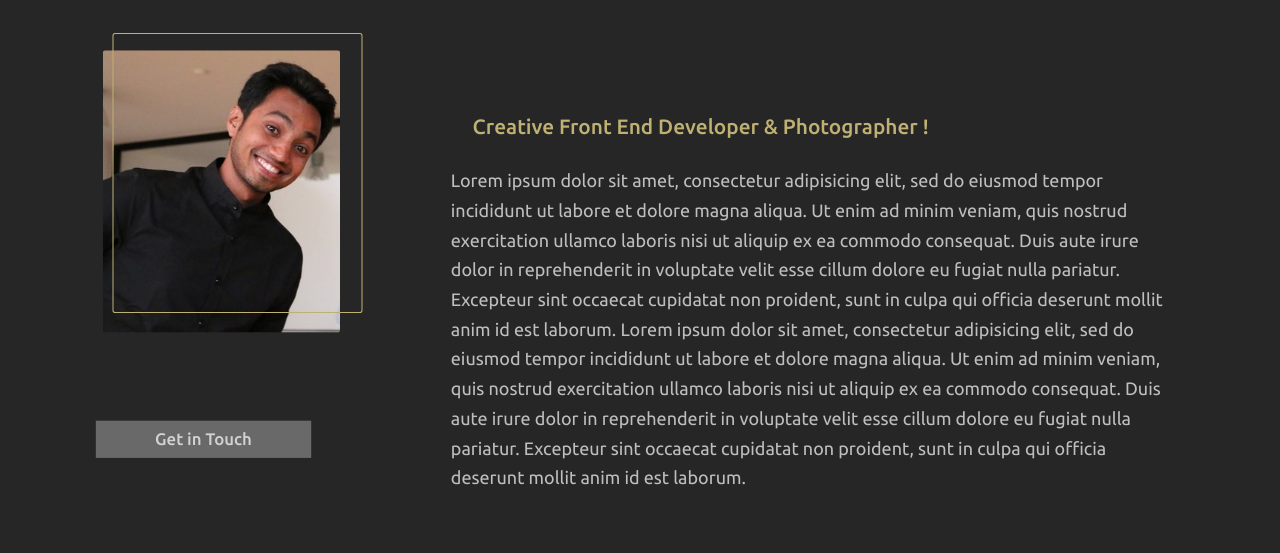
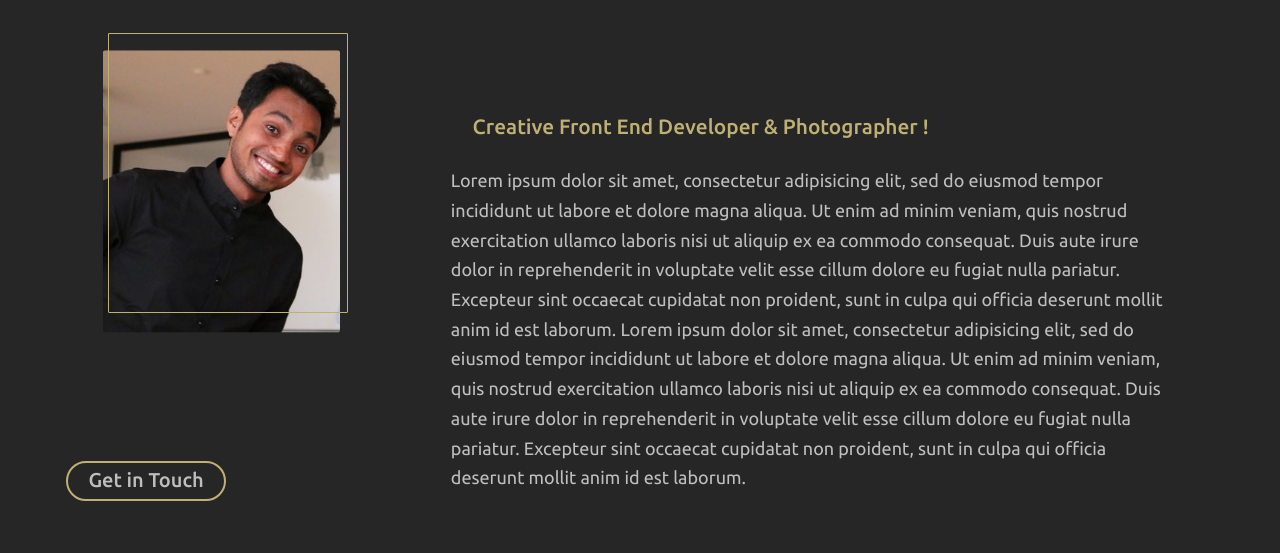
Before and after one commit to samsul003/samsularefin, a website built with webpack: page app/index.html in a window 1280 px wide. Shown: the part 247-800 px from the top of the page. Built offline with nearby package versions, Linux system fonts and the light colour scheme.

Commit message:
styled button block

```diff
--- a/app/assets/styles/modules/_btn.css
+++ b/app/assets/styles/modules/_btn.css
@@ -1,40 +1,48 @@
 .btn {
-  background-color: $mainGrey;
+  position: relative;
+  background-color: $mainGrey .1;
   color: $mainWhite;
+  position: relative;
   font-size: 21px;
-  font-weight: 900;
+  font-weight: 300;
   text-decoration: none;
   text-align: center;
-  padding: 15px 0;
+  padding: 0;
   margin-left: 25px;
   display: block;
+  border: 2px solid $mainGold;
+  border-radius: 40px;
   top: 0;
   left: 0;
-  transform: translateX(0) scale(.6);
+  transform: translateX(0);
   transform-origin: 0 -410%;
   transition: all .5s ease-out;
+
+    &:hover {
+      color: $mainBlack;
+      background-color: $mainGold;
+    }
 
   @mixin atSmall {
     width: 55px;
     font-size: 28px;
     margin-left: 0;
-    transform: translateX(8%) scale(.5);
+    transform: translateX(8%);
     transform-origin: 0 -220%;
     transition: all .5s ease-out;
   }
 
   @mixin atMedium {
-    width: auto;
-    font-size: 28px;
-    margin-left: 0;
-    transform: translateX(4%) scale(.5);
-    transform-origin: 0 -220%;
+    width: 160px;
+    height: 40px;
+    font-size: 20px;
+    padding-top: 5px;
     transition: all .5s ease-out;
   }
 
   @mixin atLarge {
     font-weight: 500;
-    transform: translateX(15%) scale(.6);
+    transform: translateX(15%);
     transform-origin: 0 -162%;
     transition: all .5s ease-out;
   }
--- a/app/assets/styles/modules/_profile.css
+++ b/app/assets/styles/modules/_profile.css
@@ -26,9 +26,9 @@
   }
   /*styles for box frame*/
   &__photo__frame {
-    border: 1px solid $mainGold;
-    border-radius: 1%;
-  	width: 250px;
+    border: 1.5px solid $mainGold;
+    border-radius: 0.5%;
+  	width: 240px;
   	height: 280px;
     display: block;
     position: absolute;
--- a/app/assets/styles/modules/_site-header.css
+++ b/app/assets/styles/modules/_site-header.css
@@ -84,6 +84,7 @@
     transform: scale(.95);
     margin: 8px 35px 0 0;
     display: inline-block;
+    position: relative;
     z-index: 10;
     float: right;
     @mixin clearfix;
--- a/app/temp/styles/styles.css
+++ b/app/temp/styles/styles.css
@@ -714,6 +714,7 @@ img {
           transform: scale(.95);
   margin: 8px 35px 0 0;
   display: inline-block;
+  position: relative;
   z-index: 10;
   float: right;
 }
@@ -831,9 +832,9 @@ img {
 /*styles for box frame*/
 
 .profile__photo__frame {
-  border: 1px solid rgb(191, 176, 115);
-  border-radius: 1%;
-  width: 250px;
+  border: 1.5px solid rgb(191, 176, 115);
+  border-radius: 0.5%;
+  width: 240px;
   height: 280px;
   display: block;
   position: absolute;
@@ -986,8 +987,9 @@ img {
 /*styles for circle*/
 
 .circle {
-	background: rgba(255, 255, 255, 0.7);
+	background: rgba(128,0,0, .5);
 	border-radius:50px;
+	/*box-shadow: 1px 1px 40px $mainRed;*/
 	width: 30px;
 	height: 30px;
   float: right;
@@ -1000,9 +1002,9 @@ img {
 	cursor: pointer;
 }
 
-.circle:hover {
-	box-shadow: 1px 1px 40px #800000;
-}
+/*.circle:hover {
+	box-shadow: 1px 1px 40px $mainRed;
+}*/
 
 .primary-nav {
   margin-top: 30px;
@@ -1085,23 +1087,32 @@ img {
 }
 
 .btn {
-  background-color: #696969;
+  position: relative;
+  background-color: #696969 .1;
   color: rgba(255, 255, 255, 0.7);
+  position: relative;
   font-size: 21px;
-  font-weight: 900;
+  font-weight: 300;
   text-decoration: none;
   text-align: center;
-  padding: 15px 0;
+  padding: 0;
   margin-left: 25px;
   display: block;
+  border: 2px solid rgb(191, 176, 115);
+  border-radius: 40px;
   top: 0;
   left: 0;
-  -webkit-transform: translateX(0) scale(.6);
-          transform: translateX(0) scale(.6);
+  -webkit-transform: translateX(0);
+          transform: translateX(0);
   -webkit-transform-origin: 0 -410%;
           transform-origin: 0 -410%;
   -webkit-transition: all .5s ease-out;
   transition: all .5s ease-out;
+}
+
+.btn:hover {
+  color: rgba(0, 0, 0, 0.85);
+  background-color: rgb(191, 176, 115);
 }
 
 @media (min-width: 530px) {
@@ -1110,8 +1121,8 @@ img {
     width: 55px;
     font-size: 28px;
     margin-left: 0;
-    -webkit-transform: translateX(8%) scale(.5);
-            transform: translateX(8%) scale(.5);
+    -webkit-transform: translateX(8%);
+            transform: translateX(8%);
     -webkit-transform-origin: 0 -220%;
             transform-origin: 0 -220%;
     -webkit-transition: all .5s ease-out;
@@ -1122,13 +1133,10 @@ img {
 @media (min-width: 768px) {
 
   .btn {
-    width: auto;
-    font-size: 28px;
-    margin-left: 0;
-    -webkit-transform: translateX(4%) scale(.5);
-            transform: translateX(4%) scale(.5);
-    -webkit-transform-origin: 0 -220%;
-            transform-origin: 0 -220%;
+    width: 160px;
+    height: 40px;
+    font-size: 20px;
+    padding-top: 5px;
     -webkit-transition: all .5s ease-out;
     transition: all .5s ease-out;
   }
@@ -1138,8 +1146,8 @@ img {
 
   .btn {
     font-weight: 500;
-    -webkit-transform: translateX(15%) scale(.6);
-            transform: translateX(15%) scale(.6);
+    -webkit-transform: translateX(15%);
+            transform: translateX(15%);
     -webkit-transform-origin: 0 -162%;
             transform-origin: 0 -162%;
     -webkit-transition: all .5s ease-out;
```
Also changed, not shown: app/assets/styles/modules/_figures.css (+4 -3 lines), app/index.html (+1 -1 lines).
